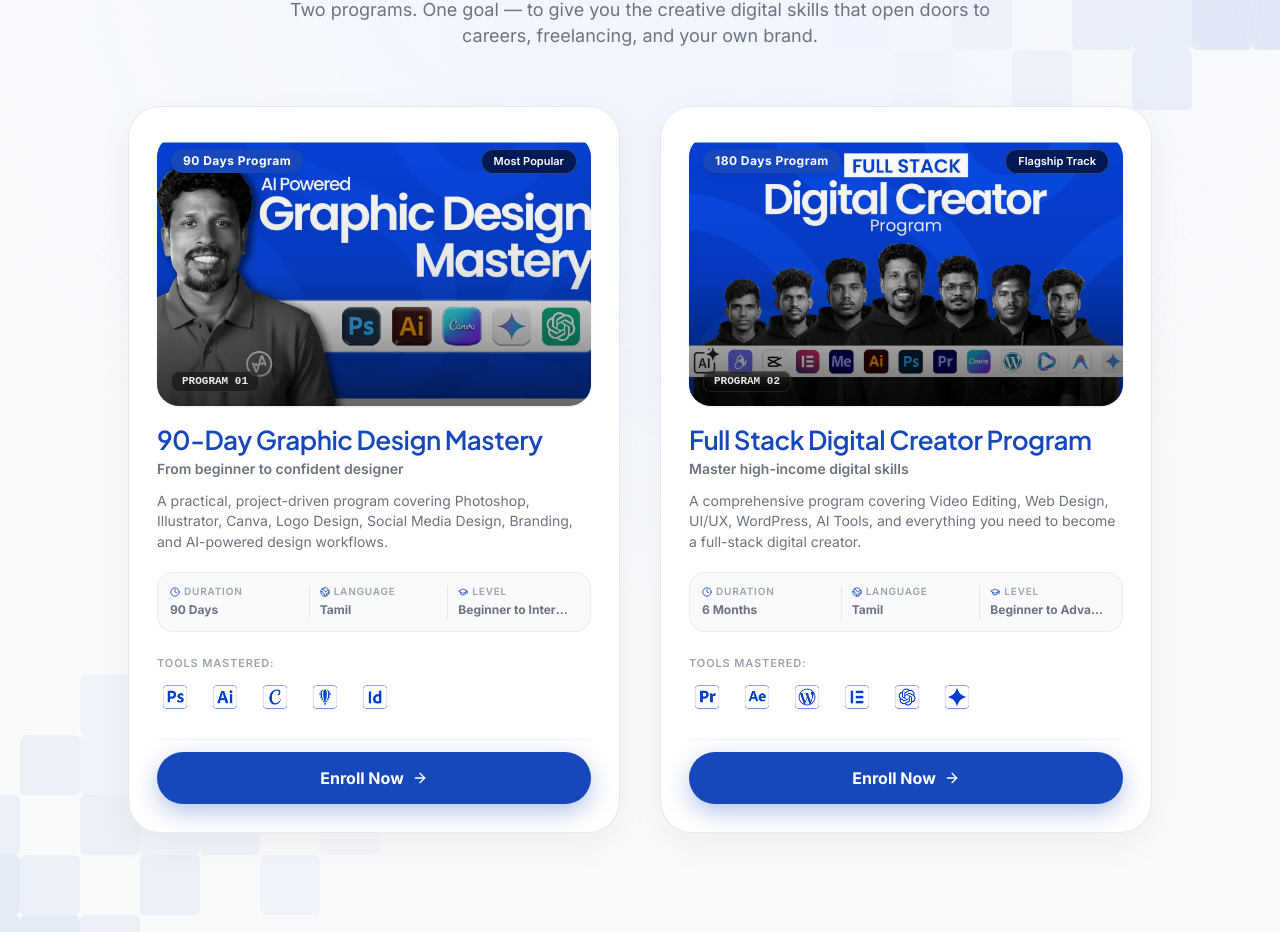
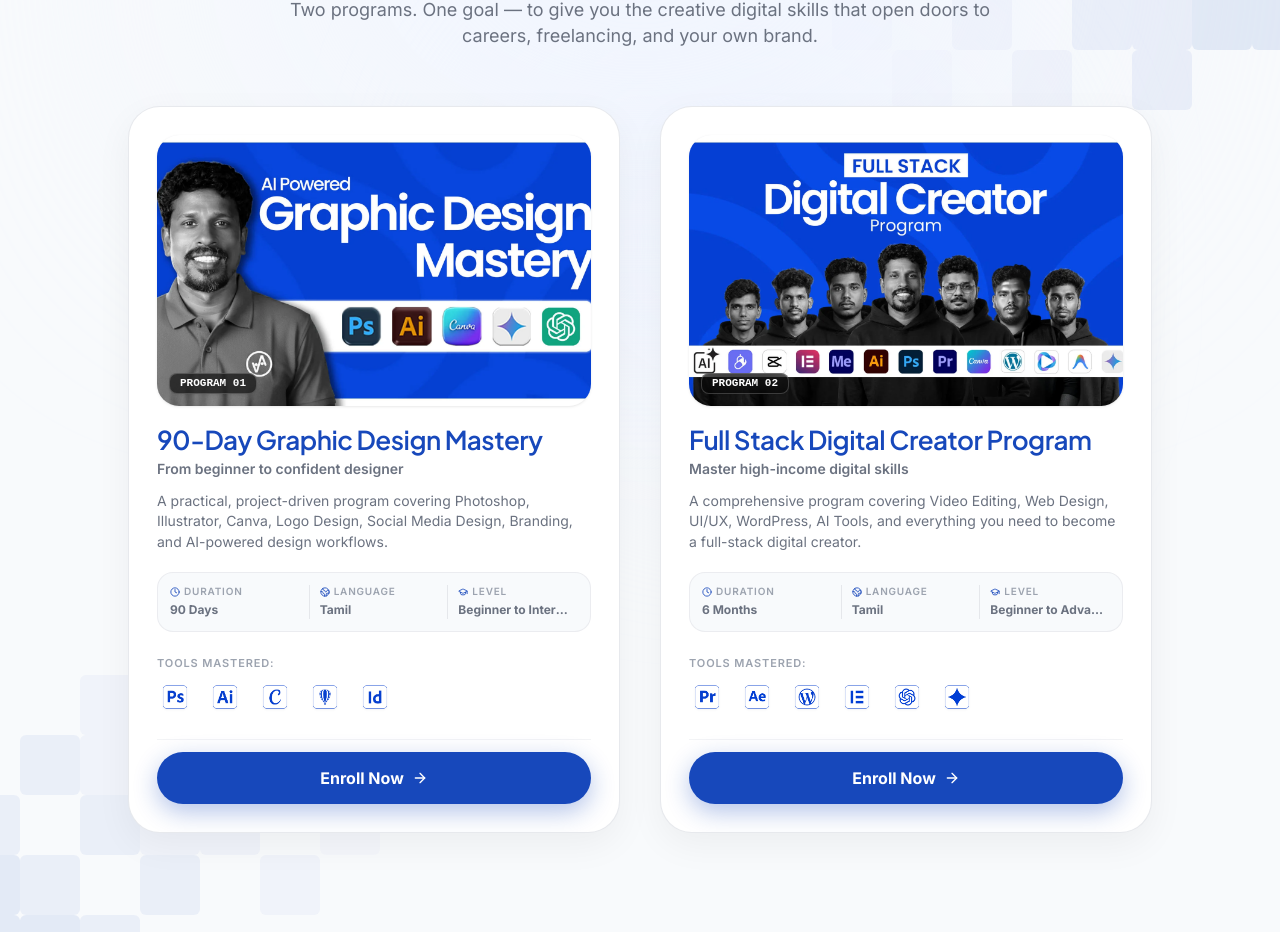
Before and after one commit to valavanacademy001-gif/Valavan-Academy, a Next.js app: page /programs in a window 1280 px wide. Shown: the part 1113-2045 px from the top of the page. Built offline with nearby package versions, Linux system fonts and the light colour scheme; no server answers; the database is empty; a web font is replaced by a local one.

Commit message:
fix: remove top overlay badges covering program card artwork and text

```diff
--- a/src/components/sections/ProgramsSection.tsx
+++ b/src/components/sections/ProgramsSection.tsx
@@ -189,20 +189,8 @@ export default function ProgramsSection({ programs: cmsPrograms }: ProgramsSecti
                       sizes="(max-width: 1024px) 100vw, 560px"
                     />
 
-                    {/* Gradient vignette */}
-                    <div className="absolute inset-0 bg-gradient-to-t from-black/60 via-black/10 to-transparent" />
-
-                    {/* Overlay Badges */}
-                    <div className="absolute top-3.5 left-3.5 right-3.5 flex items-center justify-between">
-                      <span className="px-3 py-1 rounded-full bg-[#1748BB] text-white text-xs font-sans font-bold shadow-md tracking-wide">
-                        {program.badge}
-                      </span>
-                      <span className="px-3 py-1 rounded-full bg-black/60 backdrop-blur-md text-white text-[11px] font-sans font-semibold border border-white/20">
-                        {program.badgeAccent}
-                      </span>
-                    </div>
-
-                    <div className="absolute bottom-3.5 left-3.5 font-mono text-[11px] font-bold text-white/90 bg-black/40 backdrop-blur-sm px-2.5 py-0.5 rounded-md border border-white/10">
+                    {/* Subtle program number tag at bottom left */}
+                    <div className="absolute bottom-3 left-3 font-mono text-[11px] font-bold text-white bg-black/60 backdrop-blur-md px-2.5 py-0.5 rounded-md border border-white/20 shadow-sm">
                       PROGRAM {program.number}
                     </div>
                   </div>
```
